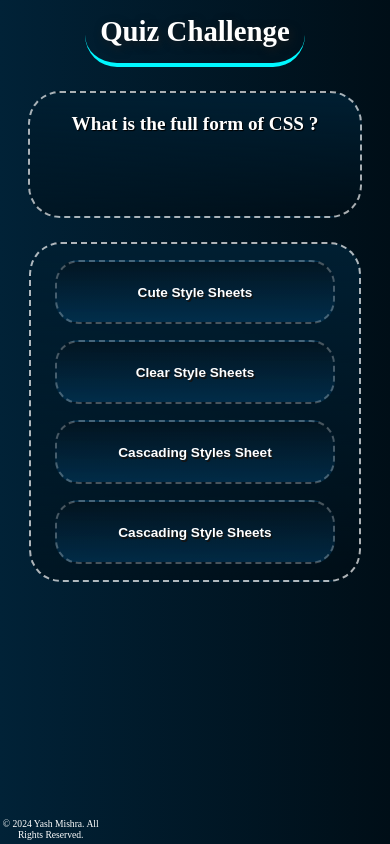
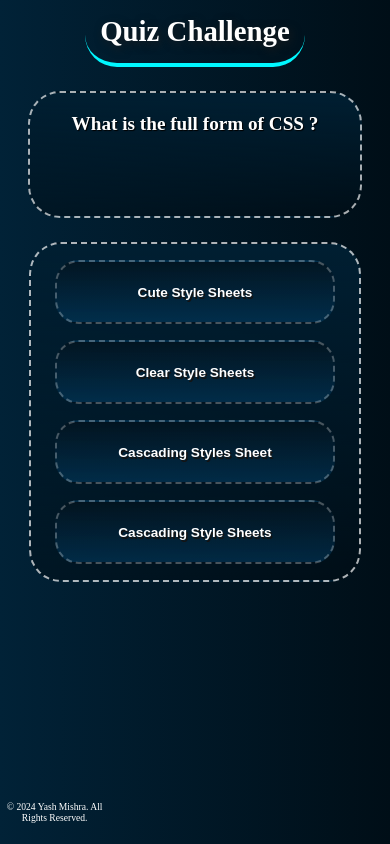
Before and after one commit to CodeCraftedYash/Simple-Quiz-, a plain HTML site: page index.html in a window 390 px wide. Drawn offline with Linux system fonts and the light colour scheme.

Commit message:
Update style.css

```diff
--- a/style.css
+++ b/style.css
@@ -166,11 +166,12 @@ word-break: break-all;
 	border-radius: 1.2rem;
 }
 .footer {
-	width: 60%;
+	position: absolute;
+	bottom: 0;
+	transform: translate(20.5vw,-5.5vh);
 	margin: 0.2rem auto;
-	background-color: #1a202c;
+	background-color: transparent;
 	color: white;
-	border: 2px solid white;
 	padding: .15rem 0;
 	text-align: center;
 	border-radius: 2rem;
@@ -258,9 +259,8 @@ word-break: break-all;
 		transform: translate(34vw,-30vh);
 	}
 	.footer {
-		position: absolute;
-		bottom: 0;
 		width: 25%;
+		transform: translate(1vw,-2vh);
 		font-size: .6rem;
 		margin: 0.1rem auto;
 		background-color:transparent;
```
